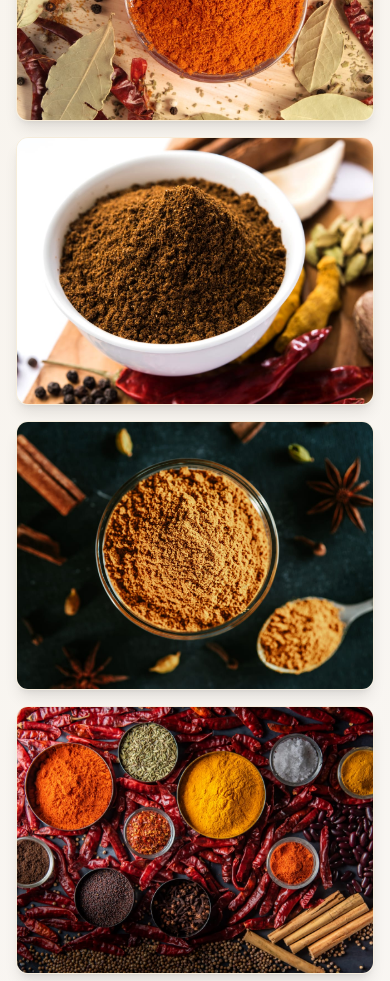
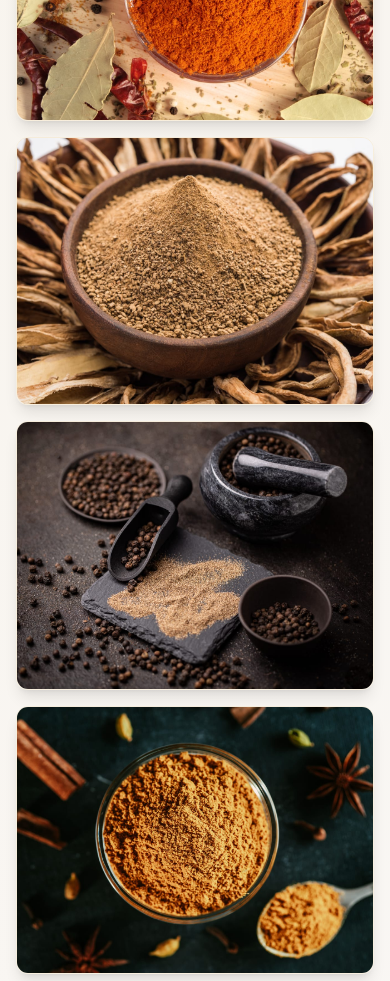
Before and after one commit to Pramodmali5295/dodkemasale, a React (Vite) app: page /gallery in a window 390 px wide. Shown: the part 2260-3241 px from the top of the page. Built offline with nearby package versions, Linux system fonts and the light colour scheme; the HTML template or start-up script is replaced by a standard one; a web font is replaced by a local one.

Commit message:
Renamed Pav Bhaji Masala to Non Veg Masala, reordered product catalog, and further refined mobile responsiveness.

```diff
--- a/src/components/Navbar.tsx
+++ b/src/components/Navbar.tsx
@@ -45,7 +45,7 @@ const Navbar = () => {
         </Link>
 
         {/* Desktop */}
-        <div className="hidden lg:flex items-center gap-6">
+        <div className="hidden xl:flex items-center gap-6">
           {navLinks.slice(0, -1).map((link) => (
             <Link
               key={link.to}
@@ -70,7 +70,7 @@ const Navbar = () => {
         {/* Mobile toggle */}
         <button
           onClick={() => setIsOpen(!isOpen)}
-          className="lg:hidden text-white p-2 shrink-0 bg-white/5 rounded-lg border border-white/10"
+          className="xl:hidden text-white p-2 shrink-0 bg-white/5 rounded-lg border border-white/10"
           aria-label="Toggle menu"
         >
           {isOpen ? <X size={24} /> : <Menu size={24} />}
@@ -79,7 +79,7 @@ const Navbar = () => {
 
       {/* Mobile menu */}
       {isOpen && (
-        <div className="lg:hidden bg-spice-dark/98 backdrop-blur-md border-t border-spice-gold/20">
+        <div className="xl:hidden bg-spice-dark/98 backdrop-blur-md border-t border-spice-gold/20">
           <div className="container mx-auto px-4 py-6 flex flex-col gap-4">
             {navLinks.slice(0, -1).map((link) => (
               <Link
--- a/src/pages/Gallery.tsx
+++ b/src/pages/Gallery.tsx
@@ -12,7 +12,6 @@ import product7 from "@/assets/product7.jpeg";
 import product8 from "@/assets/product8.jpeg";
 import product9 from "@/assets/product9.jpeg";
 import product12 from "@/assets/product12.jpeg";
-import product13 from "@/assets/product13.jpeg";
 import product15 from "@/assets/product15.png";
 import team1 from "@/assets/team1.jpg";
 import team2 from "@/assets/team2.jpeg";
@@ -24,15 +23,14 @@ const images = [
   { src: product5, alt: "Turmeric Powder", category: "Products" },
   { src: product2, alt: "Red Chilli Powder", category: "Products" },
   { src: product8, alt: "Coriander Powder", category: "Products" },
+  { src: product6, alt: "Garam Masala", category: "Products" },
+  { src: product15, alt: "Kanda Lasun Masala", category: "Products" },
+  { src: product4, alt: "Kitchen King", category: "Products" },
   { src: product1, alt: "Amchur Powder", category: "Products" },
   { src: product9, alt: "Black Pepper Powder", category: "Products" },
-  { src: product4, alt: "Kitchen King", category: "Products" },
-  { src: product6, alt: "Garam Masala", category: "Products" },
-  { src: product7, alt: "Pav Bhaji Masala", category: "Products" },
+  { src: product7, alt: "Non Veg Masala", category: "Products" },
+  { src: product3, alt: "Biryani Masala", category: "Products" },
   { src: product12, alt: "Variety of Spices", category: "Products" },
-  { src: product13, alt: "Other Spices", category: "Products" },
-  { src: product3, alt: "Biryani Masala", category: "Products" },
-  { src: product15, alt: "Kanda Lasun Masala", category: "Products" },
   { src: team1, alt: "Production Expert", category: "Team" },
   { src: team2, alt: "Quality Control Team", category: "Team" },
   { src: team3, alt: "Packaging Department", category: "Team" },
--- a/src/pages/Products.tsx
+++ b/src/pages/Products.tsx
@@ -10,7 +10,6 @@ import product7 from "@/assets/product7.jpeg";
 import product8 from "@/assets/product8.jpeg";
 import product9 from "@/assets/product9.jpeg";
 import product12 from "@/assets/product12.jpeg";
-import product13 from "@/assets/product13.jpeg";
 import product15 from "@/assets/product15.png";
 import { Link } from "react-router-dom";
 import { CheckCircle, ArrowRight } from "lucide-react";
@@ -35,6 +34,24 @@ const products = [
     img: product8
   },
   {
+    name: "Garam Masala",
+    category: "Signature Blend",
+    desc: "A royal secret blend of cardamom, cinnamon, cloves and more.",
+    img: product6
+  },
+  {
+    name: "Kanda Lasun Masala",
+    category: "Signature Blend",
+    desc: "A bold and spicy traditional Maharashtrian blend of onion, garlic, and hand-pounded spices.",
+    img: product15
+  },
+  {
+    name: "Kitchen King",
+    category: "Signature Blend",
+    desc: "The ultimate all-purpose spice blend that elevates every single dish.",
+    img: product4
+  },
+  {
     name: "Amchur Powder",
     category: "Spice Powder",
     desc: "Zesty dry mango powder for that perfect tang in your chats.",
@@ -47,34 +64,10 @@ const products = [
     img: product9
   },
   {
-    name: "Kitchen King",
+    name: "Non Veg Masala",
     category: "Signature Blend",
-    desc: "The ultimate all-purpose spice blend that elevates every single dish.",
-    img: product4
-  },
-  {
-    name: "Garam Masala",
-    category: "Signature Blend",
-    desc: "A royal secret blend of cardamom, cinnamon, cloves and more.",
-    img: product6
-  },
-  {
-    name: "Pav Bhaji Masala",
-    category: "Signature Blend",
-    desc: "Signature Mumbai street food flavor with premium blend of spices.",
+    desc: "A rich and robust spice blend crafted for the perfect authentic meat curries.",
     img: product7,
-  },
-  {
-    name: "Variety of Spices",
-    category: "Spice Collection",
-    desc: "A wide assortment of premium spices to stock up your kitchen shelf.",
-    img: product12
-  },
-  {
-    name: "Other Spices",
-    category: "Other Spices",
-    desc: "Premium quality whole spices sourced directly from the finest farms.",
-    img: product13
   },
   {
     name: "Biryani Masala",
@@ -83,10 +76,10 @@ const products = [
     img: product3,
   },
   {
-    name: "Kanda Lasun Masala",
-    category: "Signature Blend",
-    desc: "A bold and spicy traditional Maharashtrian blend of onion, garlic, and hand-pounded spices.",
-    img: product15
+    name: "Variety of Spices",
+    category: "Spice Collection",
+    desc: "A wide assortment of premium spices to stock up your kitchen shelf.",
+    img: product12
   },
 ];
 
```
